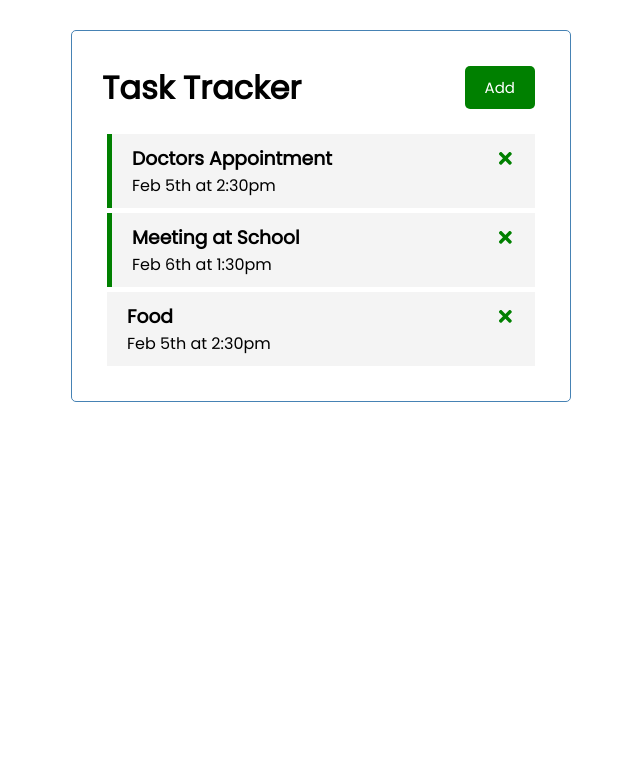
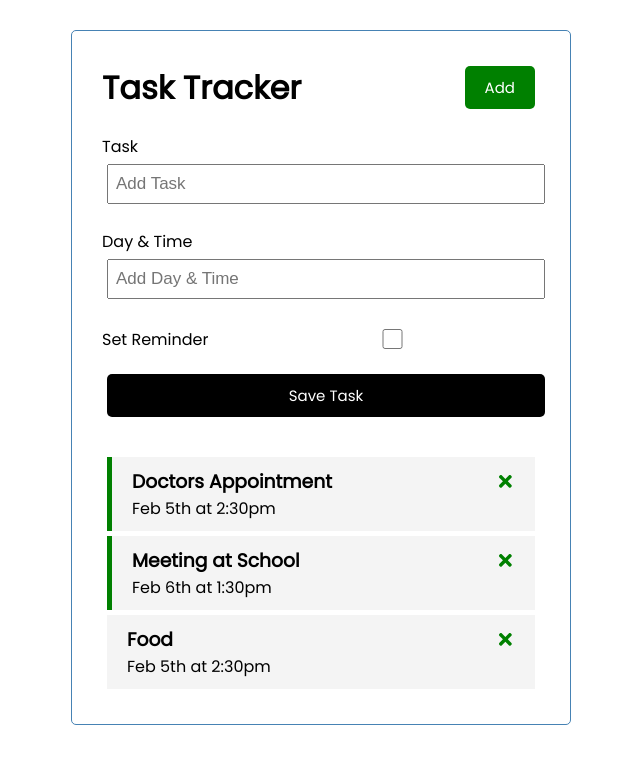
Before and after one commit to JRS296/Activity-Tracker---React, a React (Create React App) app: page / in a window 1280 px wide. Shown: the top 764 px of the page, without its empty margins (319-959 px from the left). Built offline with nearby package versions, Linux system fonts and the light colour scheme.

Commit message:
Commit #6 - Completion of Stage 1 - addition of AddTask functionality - 24.06.2022 @09:51

```diff
--- a/src/App.js
+++ b/src/App.js
@@ -1,7 +1,10 @@
 import React from "react";
 import Header from "./components/Header";
 import Tasks from "./components/Tasks";
+import AddTask from "./components/AddTask";
 import { useState } from 'react' //This is a hook
+
+//Tutorial Used: https://www.youtube.com/watch?v=w7ejDZ8SWv8&t=0s
 
 function App() {
   const [tasks, setTasks] = useState(
@@ -27,6 +30,14 @@
     ]
   )
 
+  //Add Task Function
+  const addTask = (task) => {
+    //console.log(task)
+    const id = Math.floor(Math.random() * 100) + 1
+    const newTask = {id, ...task} //...task, gets all the attributes from parent function's parameter
+    setTasks([...tasks, newTask])
+  }
+
   //Delete Task Function
   const deleteTask = (id) => {
     //console.log('delete', id)
@@ -43,6 +54,7 @@
   return ( //Example of inline styling
     <div className="container ">
       <Header title="Task Tracker" />
+      <AddTask onAdd={addTask}/>
       {tasks.length > 0 ? (<Tasks tasks={tasks} onDelete={deleteTask} onToggle={ToggleReminder}/>) : ('No Tasks Active')}
     </div>
   );
--- a/src/components/AddTask.js
+++ b/src/components/AddTask.js
@@ -0,0 +1,47 @@
+import React from 'react'
+import { useState } from 'react'
+
+const AddTask = ({ onAdd }) => {
+    //We're giving each input its own state - A component level state, not an app level one
+    //onChange={(e) => setText(e.target.value)} - Within curly braces is a function call, onChange - Detects when value of input element is changed
+    const [text,setText] = useState('')
+    const [day,setDay] = useState('')
+    const [reminder,setReminder] = useState(false)
+
+    const onSubmit = (e) => {
+        e.preventDefault()
+
+        if(!text)
+        {
+            alert('Please Add a Task')
+            return
+        }
+
+        onAdd({text,day,reminder})
+
+        setText('')
+        setDay('')
+        setReminder(false)
+    }
+
+    return (
+    <form className='add-form' onSubmit={onSubmit}>
+        <div className='form-control'>
+            <label>Task</label>
+            <input type='task' placeholder='Add Task' value={text} onChange={(e) => setText(e.target.value)}></input>
+        </div>
+        <div className='form-control'>
+            <label>Day & Time</label>
+            <input type='task' placeholder='Add Day & Time' value={day} onChange={(e) => setDay(e.target.value)}></input>
+        </div>
+        <div className='form-control form-control-check'>
+            <label>Set Reminder</label>
+            <input type='checkbox' checked={reminder} placeholder='Add Task' value={reminder} onChange={(e) => setReminder(e.currentTarget.checked)}></input>
+        </div>
+
+        <input type='submit' value='Save Task' className='btn btn-block'></input>
+    </form>
+  )
+}
+
+export default AddTask
```
